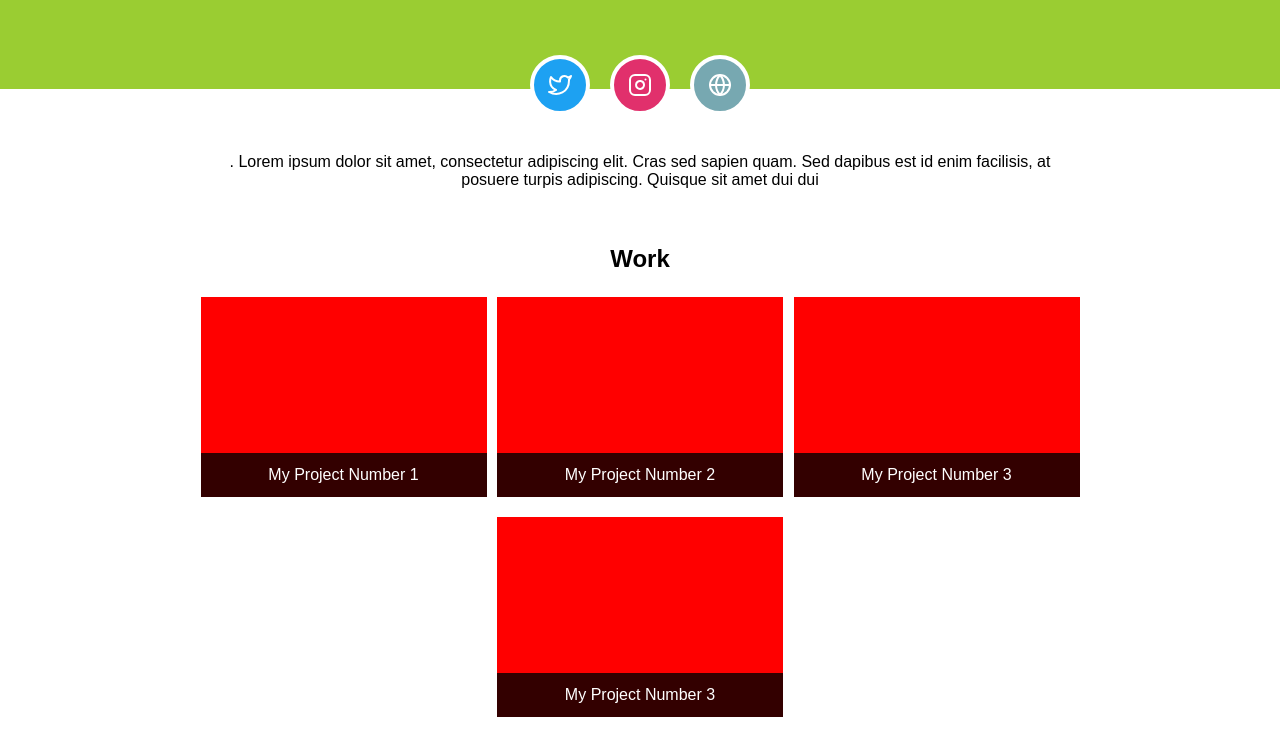
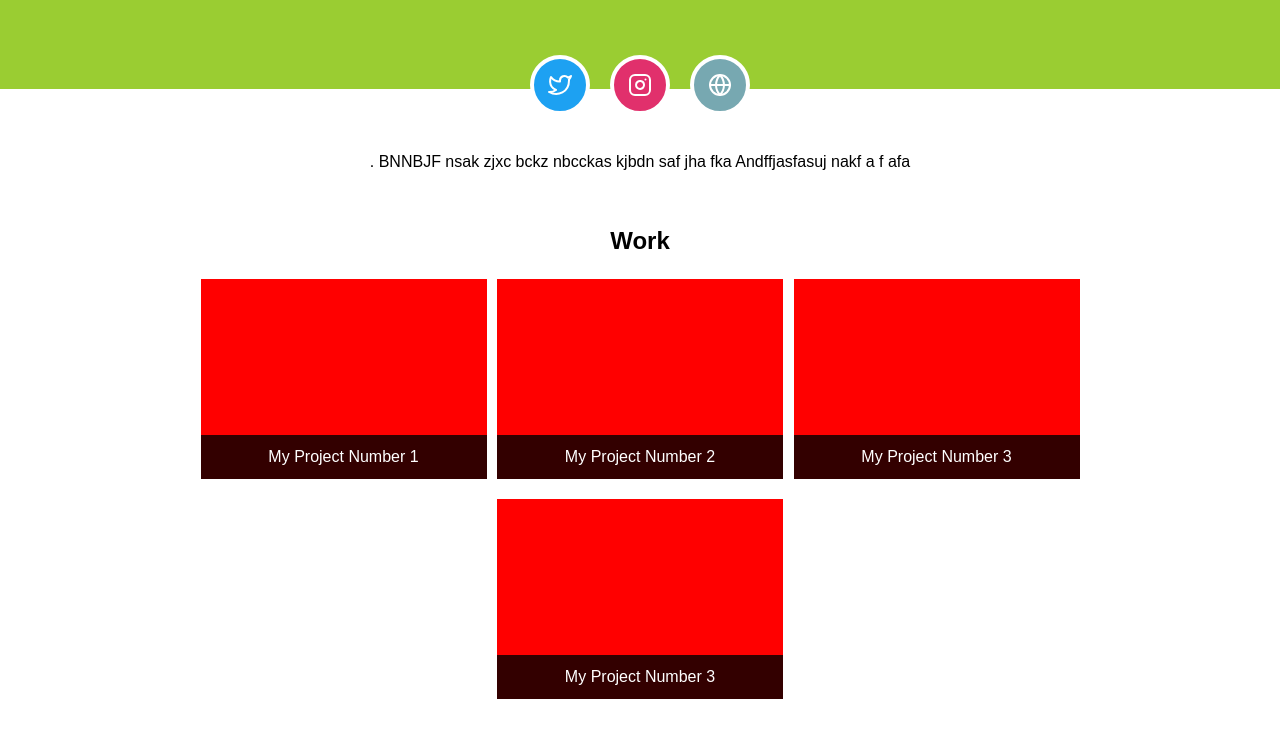
Before and after one commit to rajat1443/personalsite, a plain HTML site: page index.html in a window 1280 px wide. Shown: the part 186-923 px from the top of the page. Drawn offline with Linux system fonts and the light colour scheme.

Commit message:
about update

```diff
--- a/index.html
+++ b/index.html
@@ -30,8 +30,9 @@
   <!-- About You -->
   <main>
     <section class="about">
-      <p>. Lorem ipsum dolor sit amet, consectetur adipiscing elit. Cras sed sapien quam. Sed dapibus est id enim facilisis,
-        at posuere turpis adipiscing. Quisque sit amet dui dui
+      <p>. BNNBJF nsak zjxc bckz nbcckas kjbdn saf jha fka
+        Andffjasfasuj nakf a
+        f afa
       </p>
     </section>
     <!-- Your Projects -->
```
